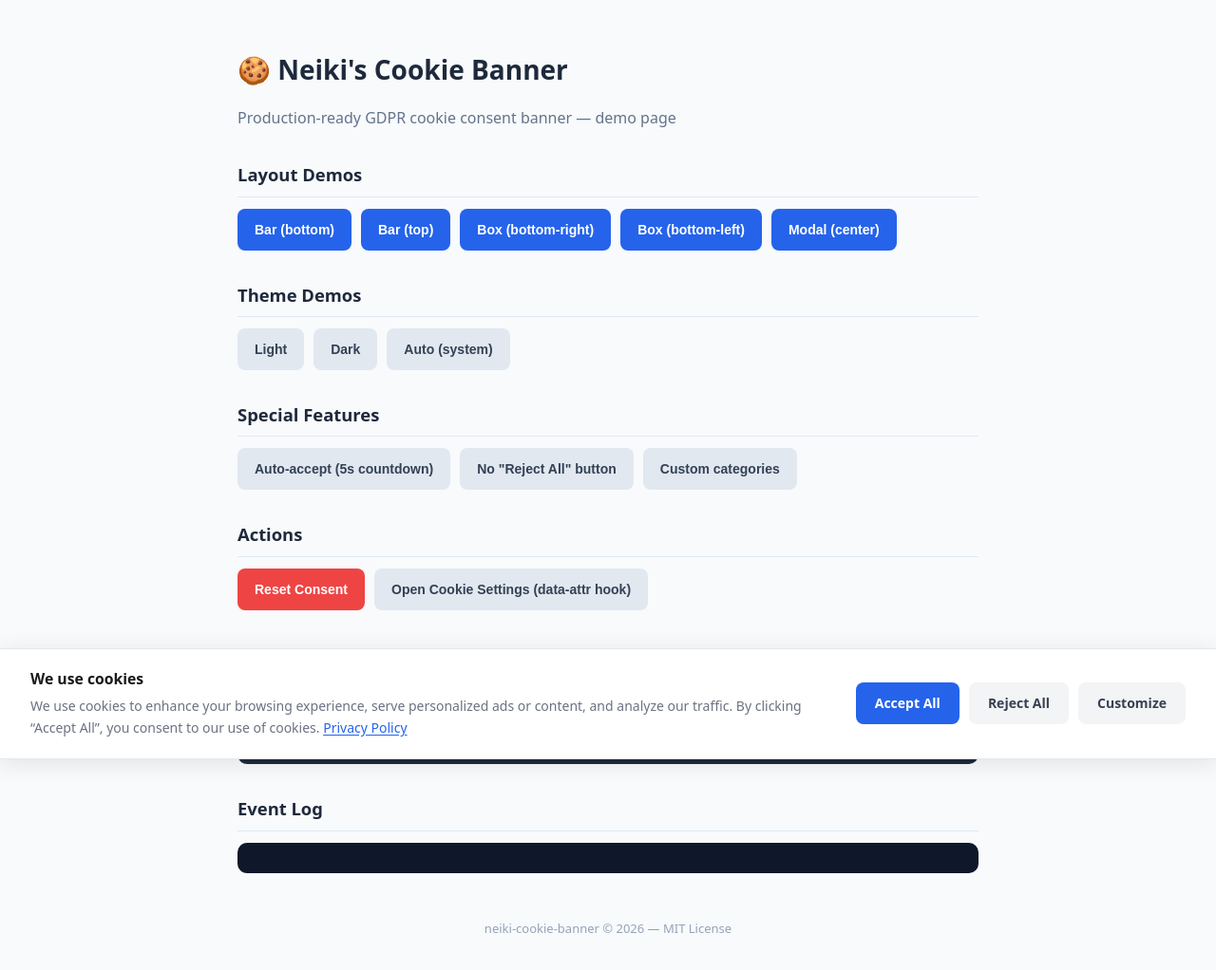
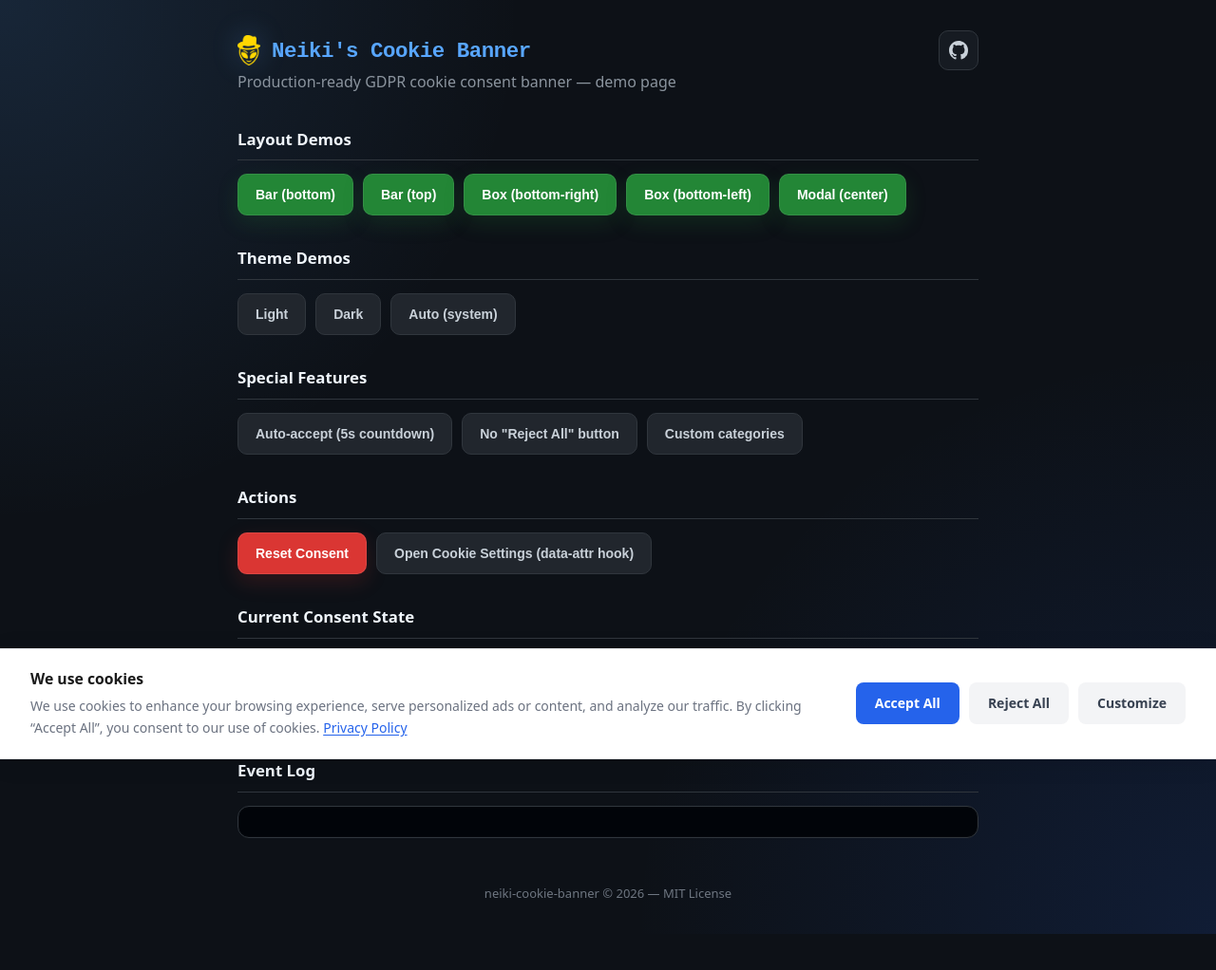
Before and after one commit to neikiri/neiki-cookie-banner, a website: page demo/index.html in a window 1280 px wide. Shown: the whole page at 95% size. After the commit the page ends 984 px from the top, so only its background shows below. Drawn offline with Linux system fonts and the light colour scheme.

Commit message:
Update demo

```diff
--- a/demo/index.html
+++ b/demo/index.html
@@ -8,63 +8,239 @@
   <script src="../src/neiki-cookie-banner.js"></script>
   <style>
     *, *::before, *::after { box-sizing: border-box; }
+
     body {
-      font-family: system-ui, -apple-system, sans-serif;
-      background: #f8fafc;
-      color: #1e293b;
+      font-family: system-ui, -apple-system, BlinkMacSystemFont, "Segoe UI", sans-serif;
+      background:
+        radial-gradient(circle at top left, rgba(88, 166, 255, 0.14), transparent 34%),
+        radial-gradient(circle at bottom right, rgba(37, 99, 235, 0.14), transparent 38%),
+        #0d1117;
+      color: #e6edf3;
       margin: 0;
-      padding: 32px 24px 120px;
+      padding: 32px 24px 32px;
       line-height: 1.6;
+      min-height: 100vh;
     }
-    .demo-container { max-width: 780px; margin: 0 auto; }
-    h1 { font-size: 1.75rem; margin-bottom: 4px; }
-    .subtitle { color: #64748b; margin-bottom: 32px; }
-    h2 { font-size: 1.15rem; margin-top: 32px; margin-bottom: 12px; border-bottom: 1px solid #e2e8f0; padding-bottom: 8px; }
 
-    .btn-grid { display: flex; flex-wrap: wrap; gap: 10px; margin-bottom: 16px; }
+    .demo-container {
+      max-width: 780px;
+      margin: 0 auto;
+    }
+
+    .heading {
+      display: flex;
+      align-items: center;
+      justify-content: space-between;
+    }
+
+    .heading-left {
+      display: flex;
+      align-items: center;
+      gap: 12px;
+    }
+
+    .github-btn {
+      display: inline-flex;
+      align-items: center;
+      justify-content: center;
+      width: 42px;
+      height: 42px;
+      border-radius: 10px;
+      background: #161b22;
+      border: 1px solid #30363d;
+      transition: all 0.15s ease;
+    }
+
+    .github-btn:hover {
+      background: #21262d;
+      border-color: #58a6ff;
+      box-shadow: 0 0 12px rgba(88,166,255,0.25);
+    }
+
+    .github-btn svg {
+      width: 20px;
+      height: 20px;
+      fill: #c9d1d9;
+    }
+
+    .github-btn:hover svg {
+      fill: #58a6ff;
+    }
+
+    .logo-img {
+      filter: drop-shadow(0 0 14px rgba(88, 166, 255, 0.35));
+    }
+
+    .app-title {
+      font-size: 1.4rem;
+      font-weight: 800;
+      white-space: nowrap;
+      color: #58a6ff;
+      font-family: "JetBrains Mono", "SF Mono", monospace;
+      transform: translateY(2px);
+      letter-spacing: -0.02em;
+    }
+
+    .subtitle {
+      color: #8b949e;
+      margin: 0 0 34px;
+    }
+
+    h2 {
+      font-size: 1.05rem;
+      margin-top: 32px;
+      margin-bottom: 14px;
+      border-bottom: 1px solid #30363d;
+      padding-bottom: 8px;
+      color: #f0f6fc;
+    }
+
+    .btn-grid {
+      display: flex;
+      flex-wrap: wrap;
+      gap: 10px;
+      margin-bottom: 16px;
+    }
+
     .btn {
-      display: inline-flex; align-items: center; justify-content: center;
-      padding: 10px 18px; border: none; border-radius: 8px;
-      font-size: 14px; font-weight: 600; cursor: pointer;
-      transition: background 0.15s, transform 0.1s;
+      display: inline-flex;
+      align-items: center;
+      justify-content: center;
+      padding: 10px 18px;
+      border: 1px solid transparent;
+      border-radius: 10px;
+      font-size: 14px;
+      font-weight: 700;
+      cursor: pointer;
       min-height: 44px;
+      transition:
+        background 0.15s,
+        border-color 0.15s,
+        transform 0.1s,
+        box-shadow 0.15s;
     }
-    .btn:active { transform: scale(0.97); }
-    .btn--primary { background: #2563eb; color: #fff; }
-    .btn--primary:hover { background: #1d4ed8; }
-    .btn--secondary { background: #e2e8f0; color: #334155; }
-    .btn--secondary:hover { background: #cbd5e1; }
-    .btn--danger { background: #ef4444; color: #fff; }
-    .btn--danger:hover { background: #dc2626; }
+
+    .btn:active {
+      transform: scale(0.97);
+    }
+
+    .btn--primary {
+      background: #238636;
+      color: #fff;
+      border-color: rgba(255, 255, 255, 0.08);
+      box-shadow: 0 8px 22px rgba(35, 134, 54, 0.2);
+    }
+
+    .btn--primary:hover {
+      background: #2ea043;
+      box-shadow: 0 10px 28px rgba(35, 134, 54, 0.28);
+    }
+
+    .btn--secondary {
+      background: #21262d;
+      color: #c9d1d9;
+      border-color: #30363d;
+    }
+
+    .btn--secondary:hover {
+      background: #30363d;
+      color: #f0f6fc;
+      border-color: #484f58;
+    }
+
+    .btn--danger {
+      background: #da3633;
+      color: #fff;
+      border-color: rgba(255, 255, 255, 0.08);
+      box-shadow: 0 8px 22px rgba(218, 54, 51, 0.18);
+    }
+
+    .btn--danger:hover {
+      background: #f85149;
+      box-shadow: 0 10px 28px rgba(248, 81, 73, 0.25);
+    }
 
     .consent-state {
-      background: #1e293b; color: #e2e8f0; border-radius: 10px;
-      padding: 16px 20px; font-family: 'SF Mono', 'Fira Code', monospace;
-      font-size: 13px; white-space: pre-wrap; word-break: break-all;
-      min-height: 80px; margin-top: 8px;
+      background: #010409;
+      color: #c9d1d9;
+      border: 1px solid #30363d;
+      border-radius: 12px;
+      padding: 16px 20px;
+      font-family: "SF Mono", "Fira Code", "JetBrains Mono", monospace;
+      font-size: 13px;
+      white-space: pre-wrap;
+      word-break: break-all;
+      min-height: 80px;
+      margin-top: 8px;
       line-height: 1.55;
+      box-shadow: inset 0 0 0 1px rgba(255, 255, 255, 0.02);
     }
 
     .log-box {
-      background: #0f172a; color: #94a3b8; border-radius: 10px;
-      padding: 16px 20px; font-family: 'SF Mono', 'Fira Code', monospace;
-      font-size: 12px; max-height: 200px; overflow-y: auto;
-      margin-top: 8px; line-height: 1.6;
+      background: #010409;
+      color: #8b949e;
+      border: 1px solid #30363d;
+      border-radius: 12px;
+      padding: 16px 20px;
+      font-family: "SF Mono", "Fira Code", "JetBrains Mono", monospace;
+      font-size: 12px;
+      max-height: 200px;
+      overflow-y: auto;
+      margin-top: 8px;
+      line-height: 1.6;
+      box-shadow: inset 0 0 0 1px rgba(255, 255, 255, 0.02);
     }
-    .log-box .log-entry { margin-bottom: 2px; }
-    .log-box .log-label { color: #38bdf8; }
-    .log-box .log-value { color: #a5f3fc; }
 
-    footer { text-align: center; color: #94a3b8; font-size: 13px; margin-top: 48px; }
-    a { color: #2563eb; }
+    .log-box .log-entry {
+      margin-bottom: 2px;
+    }
+
+    .log-box .log-label {
+      color: #58a6ff;
+    }
+
+    .log-box .log-value {
+      color: #a5d6ff;
+    }
+
+    footer {
+      text-align: center;
+      color: #6e7681;
+      font-size: 13px;
+      margin-top: 48px;
+    }
+
+    a {
+      color: #58a6ff;
+    }
+
+    ::selection {
+      background: rgba(88, 166, 255, 0.3);
+    }
+    @media (max-width: 520px) {
+      .app-title {
+        font-size: clamp(1.1rem, 4vw, 1.4rem);
+      }
+    }
   </style>
 </head>
 <body>
   <div class="demo-container">
-    <h1>🍪 Neiki's Cookie Banner</h1>
+    <div class="heading">
+      <div class="heading-left">
+        <img src="icon.png" alt="Logo" class="logo-img" height="32">
+        <span class="app-title">Neiki's Cookie Banner</span>
+      </div>
+
+      <a href="https://github.com/neikiri/neiki-cookie-banner" target="_blank" class="github-btn">
+        <svg xmlns="http://www.w3.org/2000/svg" width="16" height="16" fill="currentColor" class="bi bi-github" viewBox="0 0 16 16">
+          <path d="M8 0C3.58 0 0 3.58 0 8c0 3.54 2.29 6.53 5.47 7.59.4.07.55-.17.55-.38 0-.19-.01-.82-.01-1.49-2.01.37-2.53-.49-2.69-.94-.09-.23-.48-.94-.82-1.13-.28-.15-.68-.52-.01-.53.63-.01 1.08.58 1.23.82.72 1.21 1.87.87 2.33.66.07-.52.28-.87.51-1.07-1.78-.2-3.64-.89-3.64-3.95 0-.87.31-1.59.82-2.15-.08-.2-.36-1.02.08-2.12 0 0 .67-.21 2.2.82.64-.18 1.32-.27 2-.27s1.36.09 2 .27c1.53-1.04 2.2-.82 2.2-.82.44 1.1.16 1.92.08 2.12.51.56.82 1.27.82 2.15 0 3.07-1.87 3.75-3.65 3.95.29.25.54.73.54 1.48 0 1.07-.01 1.93-.01 2.2 0 .21.15.46.55.38A8.01 8.01 0 0 0 16 8c0-4.42-3.58-8-8-8"/>
+        </svg>
+      </a>
+    </div>
+
     <p class="subtitle">Production-ready GDPR cookie consent banner — demo page</p>
 
-    <!-- Layout demos -->
     <h2>Layout Demos</h2>
     <div class="btn-grid">
       <button class="btn btn--primary" onclick="launchBar()">Bar (bottom)</button>
@@ -74,7 +250,6 @@
       <button class="btn btn--primary" onclick="launchModal()">Modal (center)</button>
     </div>
 
-    <!-- Theme demos -->
     <h2>Theme Demos</h2>
     <div class="btn-grid">
       <button class="btn btn--secondary" onclick="launchTheme('light')">Light</button>
@@ -82,7 +257,6 @@
       <button class="btn btn--secondary" onclick="launchTheme('auto')">Auto (system)</button>
     </div>
 
-    <!-- Special features -->
     <h2>Special Features</h2>
     <div class="btn-grid">
       <button class="btn btn--secondary" onclick="launchAutoAccept()">Auto-accept (5s countdown)</button>
@@ -90,18 +264,15 @@
       <button class="btn btn--secondary" onclick="launchCustomCats()">Custom categories</button>
     </div>
 
-    <!-- Actions -->
     <h2>Actions</h2>
     <div class="btn-grid">
       <button class="btn btn--danger" onclick="resetConsent()">Reset Consent</button>
       <button class="btn btn--secondary" data-neiki-show-prefs>Open Cookie Settings (data-attr hook)</button>
     </div>
 
-    <!-- Live consent state -->
     <h2>Current Consent State</h2>
     <div class="consent-state" id="consentState">No consent stored.</div>
 
-    <!-- Event log -->
     <h2>Event Log</h2>
     <div class="log-box" id="logBox"></div>
 
@@ -122,22 +293,37 @@
     function log(label, data) {
       const entry = document.createElement('div');
       entry.className = 'log-entry';
-      entry.innerHTML = '<span class="log-label">[' + label + ']</span> <span class="log-value">' +
-        (data !== undefined ? JSON.stringify(data) : '') + '</span>';
+      entry.innerHTML =
+        '<span class="log-label">[' + label + ']</span> <span class="log-value">' +
+        (data !== undefined ? JSON.stringify(data) : '') +
+        '</span>';
       logBox.prepend(entry);
     }
 
     function commonCallbacks() {
       return {
-        onAccept: function (cats) { log('onAccept', cats); updateState(); },
-        onReject: function () { log('onReject'); updateState(); },
-        onReady: function (consent) { log('onReady', consent.categories); updateState(); },
-        onChange: function (cats) { log('onChange', cats); },
+        onAccept: function (cats) {
+          log('onAccept', cats);
+          updateState();
+        },
+        onReject: function () {
+          log('onReject');
+          updateState();
+        },
+        onReady: function (consent) {
+          log('onReady', consent.categories);
+          updateState();
+        },
+        onChange: function (cats) {
+          log('onChange', cats);
+        },
         onScriptsUnlock: function (cats) {
           log('onScriptsUnlock', cats);
+
           if (cats.analytics) {
             log('info', 'Would load Google Analytics here');
           }
+
           if (cats.marketing) {
             log('info', 'Would load Meta Pixel here');
           }
@@ -145,61 +331,119 @@
       };
     }
 
-    // --- Launchers ---
     function launchBar() {
       NeikiCookieBanner.reset();
-      NeikiCookieBanner.init(Object.assign({ layout: 'bar', position: 'bottom', showAfterMs: 0, consentVersion: Date.now().toString() }, commonCallbacks()));
+      NeikiCookieBanner.init(Object.assign({
+        layout: 'bar',
+        position: 'bottom',
+        showAfterMs: 0,
+        consentVersion: Date.now().toString()
+      }, commonCallbacks()));
     }
 
     function launchBarTop() {
       NeikiCookieBanner.reset();
-      NeikiCookieBanner.init(Object.assign({ layout: 'bar', position: 'top', showAfterMs: 0, consentVersion: Date.now().toString() }, commonCallbacks()));
+      NeikiCookieBanner.init(Object.assign({
+        layout: 'bar',
+        position: 'top',
+        showAfterMs: 0,
+        consentVersion: Date.now().toString()
+      }, commonCallbacks()));
     }
 
     function launchBox() {
       NeikiCookieBanner.reset();
-      NeikiCookieBanner.init(Object.assign({ layout: 'box', position: 'bottom-right', showAfterMs: 0, consentVersion: Date.now().toString() }, commonCallbacks()));
+      NeikiCookieBanner.init(Object.assign({
+        layout: 'box',
+        position: 'bottom-right',
+        showAfterMs: 0,
+        consentVersion: Date.now().toString()
+      }, commonCallbacks()));
     }
 
     function launchBoxLeft() {
       NeikiCookieBanner.reset();
-      NeikiCookieBanner.init(Object.assign({ layout: 'box', position: 'bottom-left', showAfterMs: 0, consentVersion: Date.now().toString() }, commonCallbacks()));
+      NeikiCookieBanner.init(Object.assign({
+        layout: 'box',
+        position: 'bottom-left',
+        showAfterMs: 0,
+        consentVersion: Date.now().toString()
+      }, commonCallbacks()));
     }
 
     function launchModal() {
       NeikiCookieBanner.reset();
       NeikiCookieBanner.init(Object.assign({
-        layout: 'modal', position: 'center', showAfterMs: 0,
-        lockScroll: true, closeOnOverlayClick: true,
+        layout: 'modal',
+        position: 'center',
+        showAfterMs: 0,
+        lockScroll: true,
+        closeOnOverlayClick: true,
         consentVersion: Date.now().toString()
       }, commonCallbacks()));
     }
 
     function launchTheme(theme) {
       NeikiCookieBanner.reset();
-      NeikiCookieBanner.init(Object.assign({ layout: 'box', position: 'bottom-right', theme: theme, showAfterMs: 0, consentVersion: Date.now().toString() }, commonCallbacks()));
+      NeikiCookieBanner.init(Object.assign({
+        layout: 'box',
+        position: 'bottom-right',
+        theme: theme,
+        showAfterMs: 0,
+        consentVersion: Date.now().toString()
+      }, commonCallbacks()));
     }
 
     function launchAutoAccept() {
       NeikiCookieBanner.reset();
-      NeikiCookieBanner.init(Object.assign({ layout: 'bar', position: 'bottom', autoAcceptAfterMs: 5000, showAfterMs: 0, consentVersion: Date.now().toString() }, commonCallbacks()));
+      NeikiCookieBanner.init(Object.assign({
+        layout: 'bar',
+        position: 'bottom',
+        autoAcceptAfterMs: 5000,
+        showAfterMs: 0,
+        consentVersion: Date.now().toString()
+      }, commonCallbacks()));
     }
 
     function launchNoReject() {
       NeikiCookieBanner.reset();
-      NeikiCookieBanner.init(Object.assign({ layout: 'bar', position: 'bottom', rejectAllText: '', showAfterMs: 0, consentVersion: Date.now().toString() }, commonCallbacks()));
+      NeikiCookieBanner.init(Object.assign({
+        layout: 'bar',
+        position: 'bottom',
+        rejectAllText: '',
+        showAfterMs: 0,
+        consentVersion: Date.now().toString()
+      }, commonCallbacks()));
     }
 
     function launchCustomCats() {
       NeikiCookieBanner.reset();
       NeikiCookieBanner.init(Object.assign({
-        layout: 'box', position: 'bottom-right', showAfterMs: 0,
+        layout: 'box',
+        position: 'bottom-right',
+        showAfterMs: 0,
         consentVersion: Date.now().toString(),
         categories: {
-          necessary: { label: 'Necessary', description: 'Essential cookies.', locked: true },
-          analytics: { label: 'Analytics', description: 'Track usage.', enabled: false },
-          social: { label: 'Social Media', description: 'Enable social sharing features.', enabled: false },
-          experiments: { label: 'A/B Testing', description: 'Help us test new features.', enabled: false }
+          necessary: {
+            label: 'Necessary',
+            description: 'Essential cookies.',
+            locked: true
+          },
+          analytics: {
+            label: 'Analytics',
+            description: 'Track usage.',
+            enabled: false
+          },
+          social: {
+            label: 'Social Media',
+            description: 'Enable social sharing features.',
+            enabled: false
+          },
+          experiments: {
+            label: 'A/B Testing',
+            description: 'Help us test new features.',
+            enabled: false
+          }
         }
       }, commonCallbacks()));
     }
@@ -210,10 +454,8 @@
       updateState();
     }
 
-    // Initial state
     updateState();
 
-    // Default init on first load
     NeikiCookieBanner.init(Object.assign({
       privacyPolicyUrl: '/privacy',
       consentVersion: '1.0'
```
Also changed, not shown: demo/icon.png (added), 1 other file.
